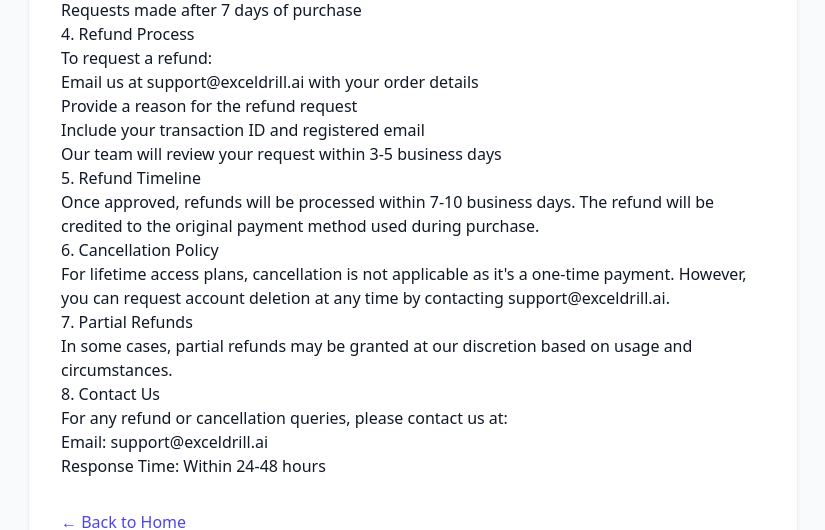
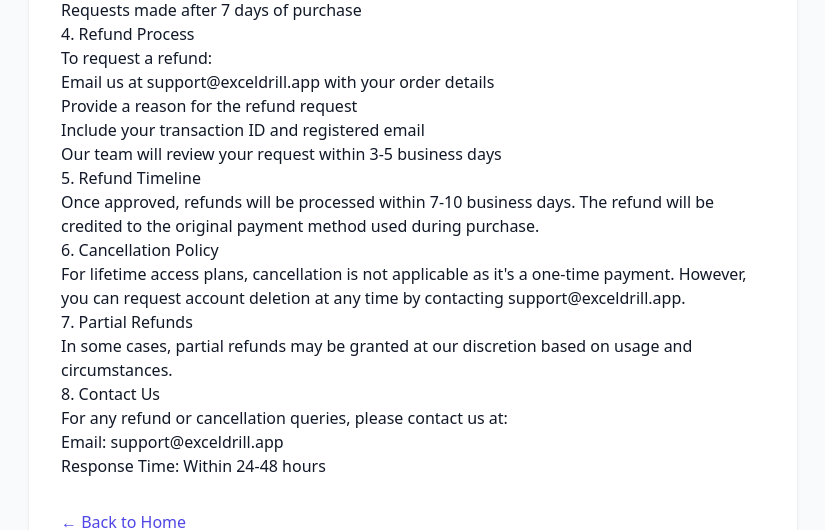
Before and after one commit to meet8x/exceldrill-app, a React (Vite) app in the folder frontend/: page /refund-policy in a window 1280 px wide. Shown: the part 526-1056 px from the top of the page, without its empty margins (227-1052 px from the left). Built offline with nearby package versions, Linux system fonts and the light colour scheme.

Commit message:
Update support email to support@exceldrill.app

```diff
--- a/frontend/src/components/ContactUs.tsx
+++ b/frontend/src/components/ContactUs.tsx
@@ -18,7 +18,7 @@ const ContactUs: React.FC = () => {
                                 <Mail className="w-6 h-6 text-indigo-600 mt-1" />
                                 <div>
                                     <h3 className="text-lg font-semibold text-gray-900">Email</h3>
-                                    <p className="text-gray-600">support@exceldrill.ai</p>
+                                    <p className="text-gray-600">support@exceldrill.app</p>
                                     <p className="text-sm text-gray-500">We typically respond within 24 hours</p>
                                 </div>
                             </div>
@@ -51,8 +51,8 @@ const ContactUs: React.FC = () => {
                             <h3 className="text-xl font-semibold text-gray-900 mb-4">Support</h3>
                             <p className="text-gray-600">
                                 For technical support, billing inquiries, or general questions, please email us at{' '}
-                                <a href="mailto:support@exceldrill.ai" className="text-indigo-600 hover:text-indigo-500">
-                                    support@exceldrill.ai
+                                <a href="mailto:support@exceldrill.app" className="text-indigo-600 hover:text-indigo-500">
+                                    support@exceldrill.app
                                 </a>
                             </p>
                         </div>
--- a/frontend/src/components/Footer.tsx
+++ b/frontend/src/components/Footer.tsx
@@ -54,7 +54,7 @@ const Footer: React.FC = () => {
                             Gujarat, India
                         </p>
                         <p className="text-gray-300 text-sm mt-3">
-                            Email: support@exceldrill.ai
+                            Email: support@exceldrill.app
                         </p>
                     </div>
                 </div>
--- a/frontend/src/components/PrivacyPolicy.tsx
+++ b/frontend/src/components/PrivacyPolicy.tsx
@@ -47,7 +47,7 @@ const PrivacyPolicy: React.FC = () => {
 
                     <h3>5. Contact Us</h3>
                     <p>
-                        If you have any questions about this Privacy Policy, please contact us at support@datainsight.ai.
+                        If you have any questions about this Privacy Policy, please contact us at support@exceldrill.app.
                     </p>
                 </div>
             </div>
--- a/frontend/src/components/RefundPolicy.tsx
+++ b/frontend/src/components/RefundPolicy.tsx
@@ -45,7 +45,7 @@ const RefundPolicy: React.FC = () => {
                             To request a refund:
                         </p>
                         <ol>
-                            <li>Email us at support@exceldrill.ai with your order details</li>
+                            <li>Email us at support@exceldrill.app with your order details</li>
                             <li>Provide a reason for the refund request</li>
                             <li>Include your transaction ID and registered email</li>
                             <li>Our team will review your request within 3-5 business days</li>
@@ -58,7 +58,7 @@ const RefundPolicy: React.FC = () => {
 
                         <h3>6. Cancellation Policy</h3>
                         <p>
-                            For lifetime access plans, cancellation is not applicable as it's a one-time payment. However, you can request account deletion at any time by contacting support@exceldrill.ai.
+                            For lifetime access plans, cancellation is not applicable as it's a one-time payment. However, you can request account deletion at any time by contacting support@exceldrill.app.
                         </p>
 
                         <h3>7. Partial Refunds</h3>
@@ -71,7 +71,7 @@ const RefundPolicy: React.FC = () => {
                             For any refund or cancellation queries, please contact us at:
                         </p>
                         <p>
-                            Email: support@exceldrill.ai<br />
+                            Email: support@exceldrill.app<br />
                             Response Time: Within 24-48 hours
                         </p>
                     </div>
--- a/frontend/src/components/TermsOfService.tsx
+++ b/frontend/src/components/TermsOfService.tsx
@@ -46,7 +46,7 @@ const TermsOfService: React.FC = () => {
 
                     <h3>6. Contact Us</h3>
                     <p>
-                        For any questions regarding these terms, please contact us at support@datainsight.ai.
+                        For any questions regarding these terms, please contact us at support@exceldrill.app.
                     </p>
                 </div>
             </div>
```
